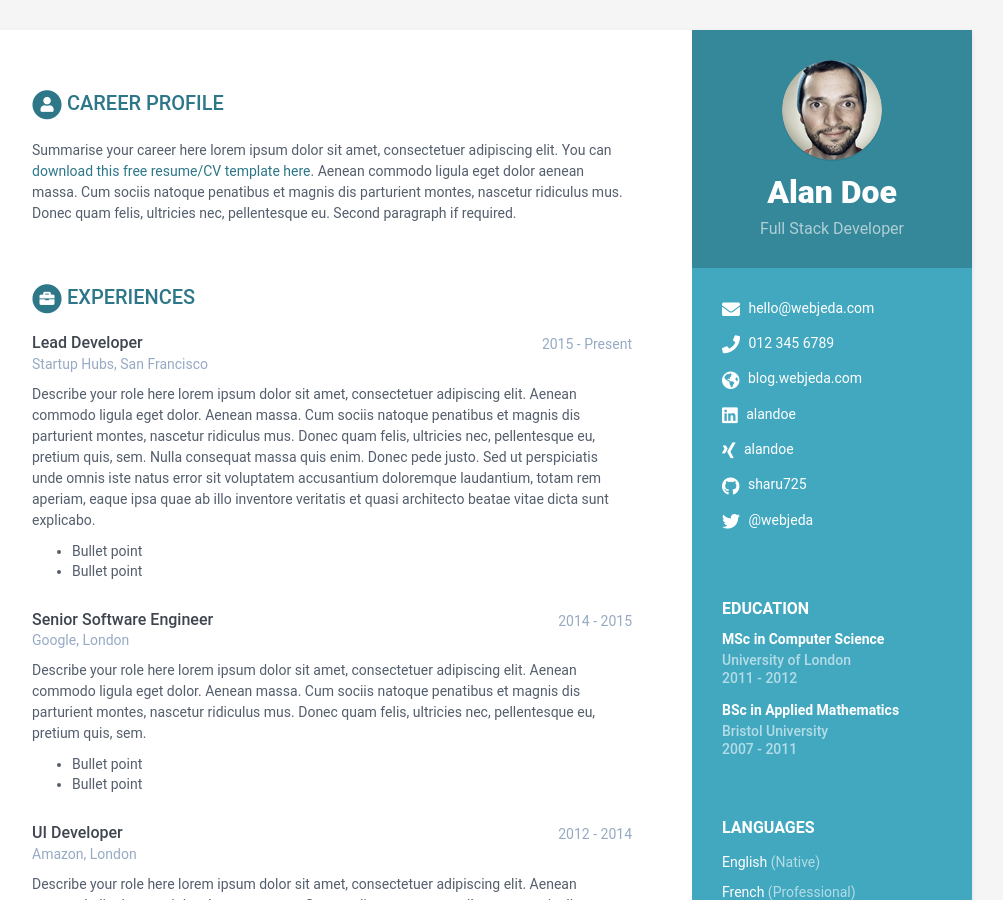
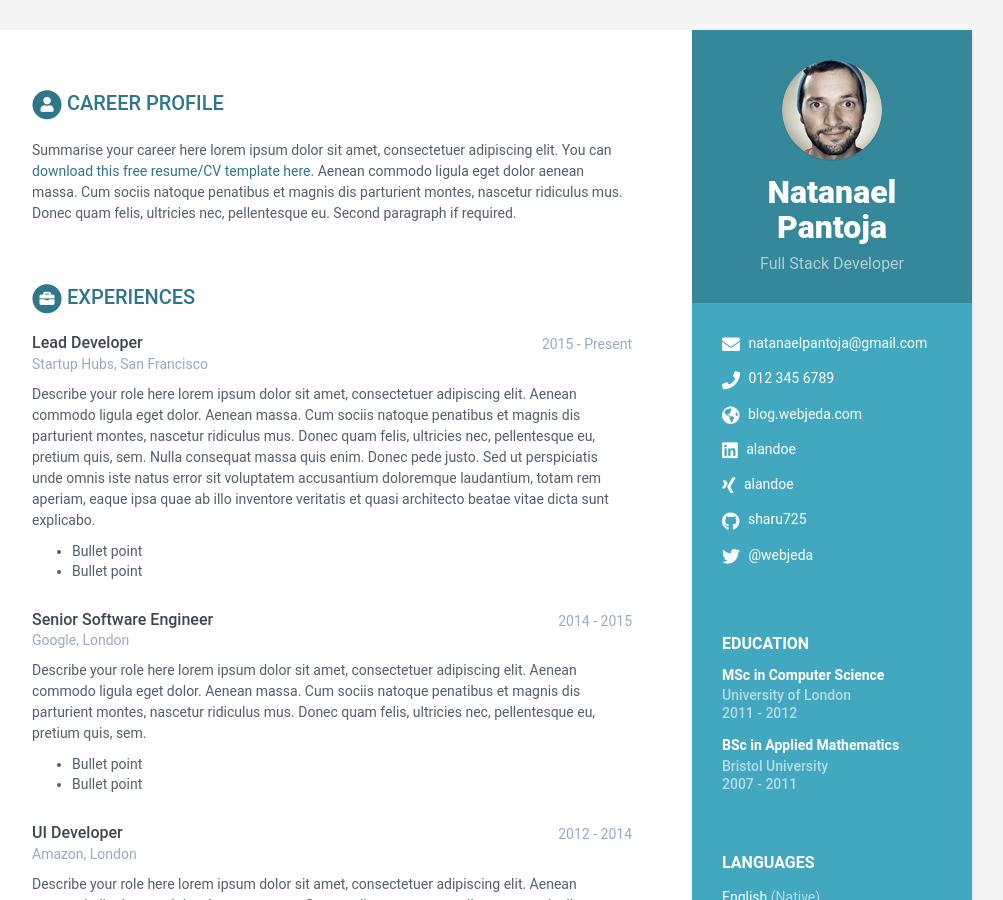
Before and after one commit to natanaelpantoja/natanaelpantoja.github.io, a Jekyll site: the page built from index.html, in a window 1280 px wide and 900 px high. Shown: the whole window, without its empty margins (168-1171 px from the left). Built offline with Jekyll 4.4.1, drawn with Linux system fonts in a browser that asks for light colours.

Commit message:
Ajusjtes

```diff
--- a/_data/data.yml
+++ b/_data/data.yml
@@ -7,12 +7,12 @@ sidebar:
     education: True # set to False if you want education in main section instead of in sidebar
 
     # Profile information
-    name: Alan Doe
+    name: Natanael Pantoja
     tagline: Full Stack Developer
     avatar: profile.png  #place a 100x100 picture inside /assets/images/ folder and provide the name of the file below
 
     # Sidebar links
-    email: hello@webjeda.com
+    email: natanaelpantoja@gmail.com
     phone: 012 345 6789
     website: blog.webjeda.com #do not add http://
     linkedin: alandoe
```
Also changed, not shown: 1 other file.
